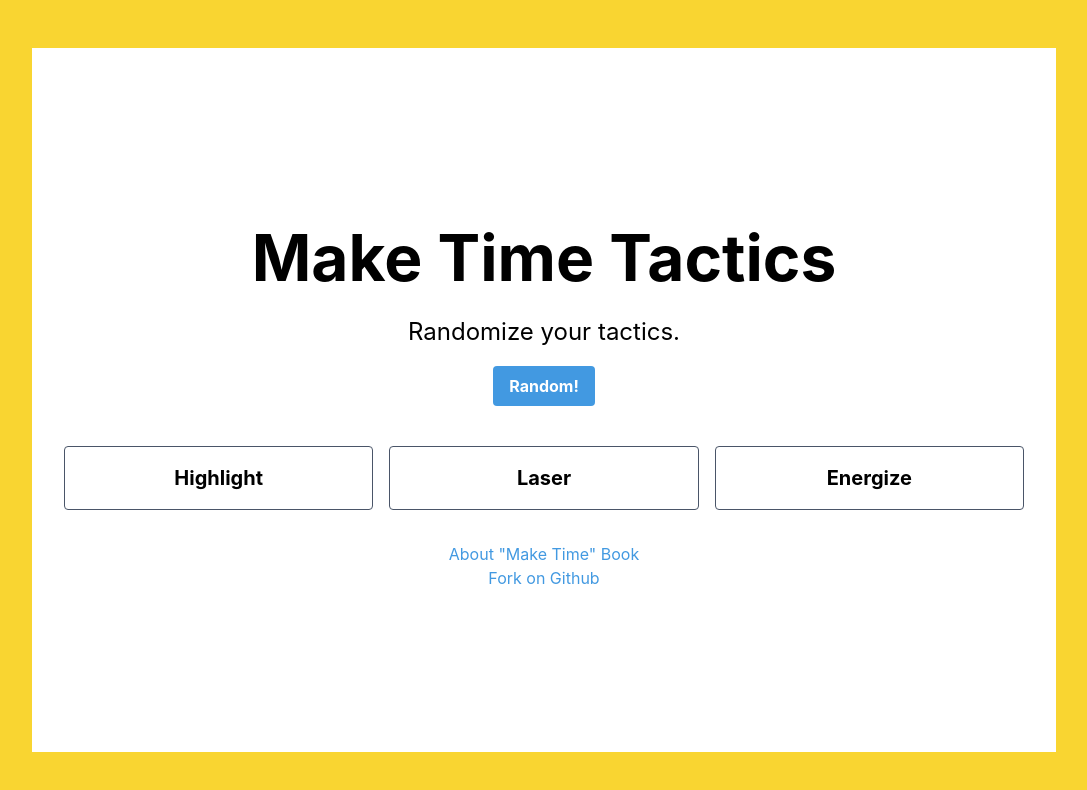
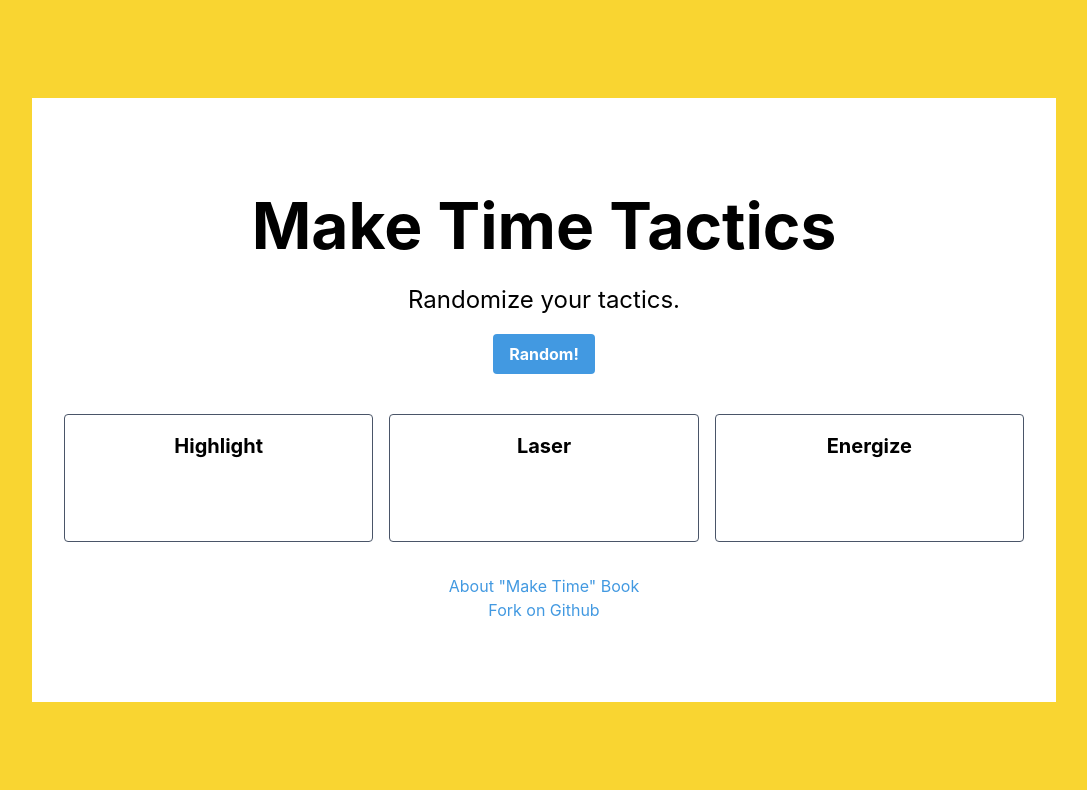
Before and after one commit to narze/make-time-tactics, a Next.js app: page / in a window 1280 px wide. Shown: the top 790 px of the page, without its empty margins (96-1183 px from the left). Built offline with nearby package versions, Linux system fonts and the light colour scheme.

Commit message:
:lipstick: Fix main flexbox

```diff
--- a/pages/index.js
+++ b/pages/index.js
@@ -37,7 +37,7 @@
 
         <button className="btn btn-blue my-2" onClick={randomTactics}>Random!</button>
 
-        <div className="flex w-full space-x-4 px-8">
+        <div className="flex w-full space-x-4 px-8 h-48">
             <div className="w-1/3 my-8 p-4 border border-gray-700 rounded">
               <h2 className="text-center text-xl font-bold">Highlight</h2>
               { highlightTactic &&
--- a/styles/global.css
+++ b/styles/global.css
@@ -12,7 +12,6 @@
 
 main {
   padding: 5rem 0;
-  flex: 1;
   display: flex;
   flex-direction: column;
   justify-content: center;
```
Also changed, not shown: 1 other file (tests, documents, lock files or other folders).
